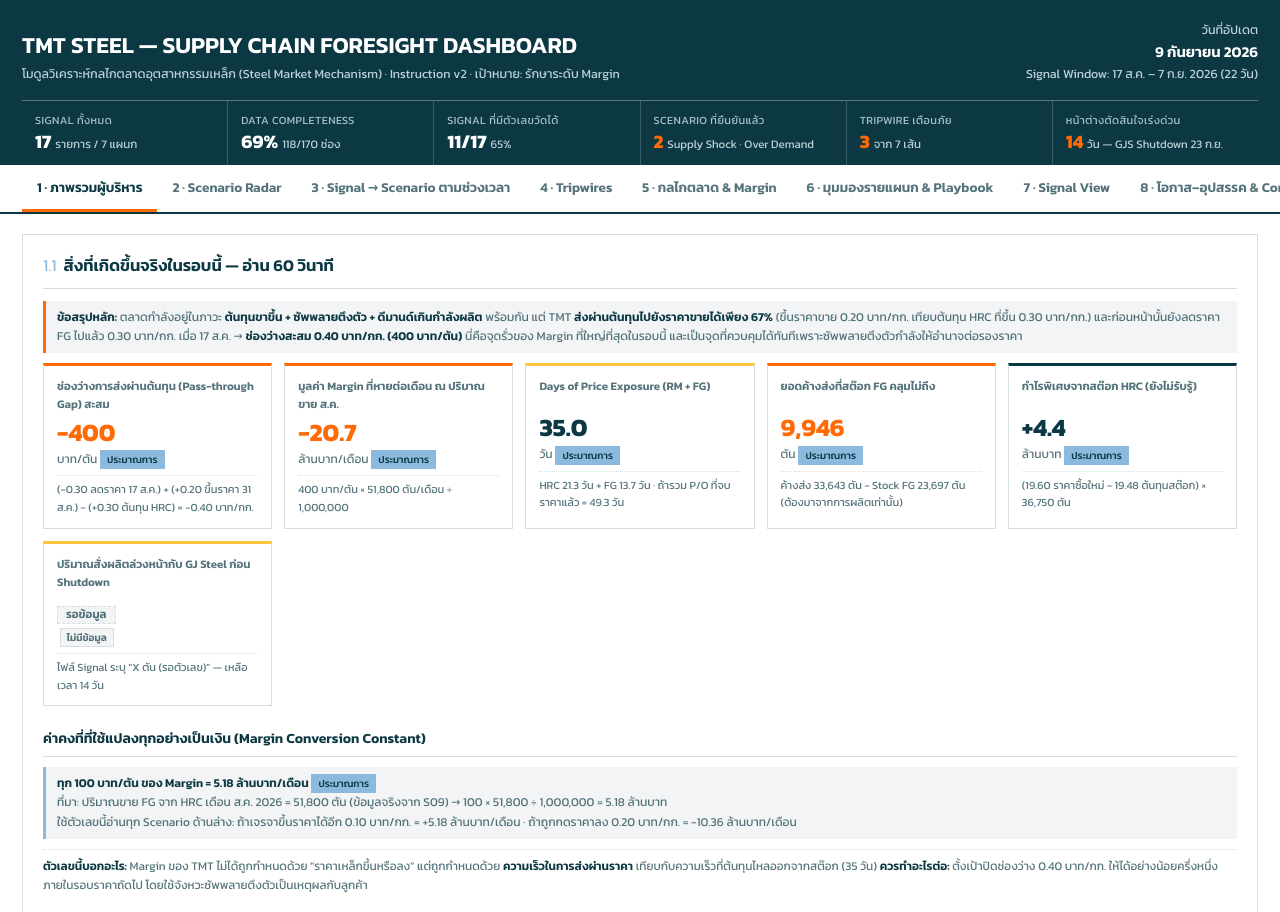
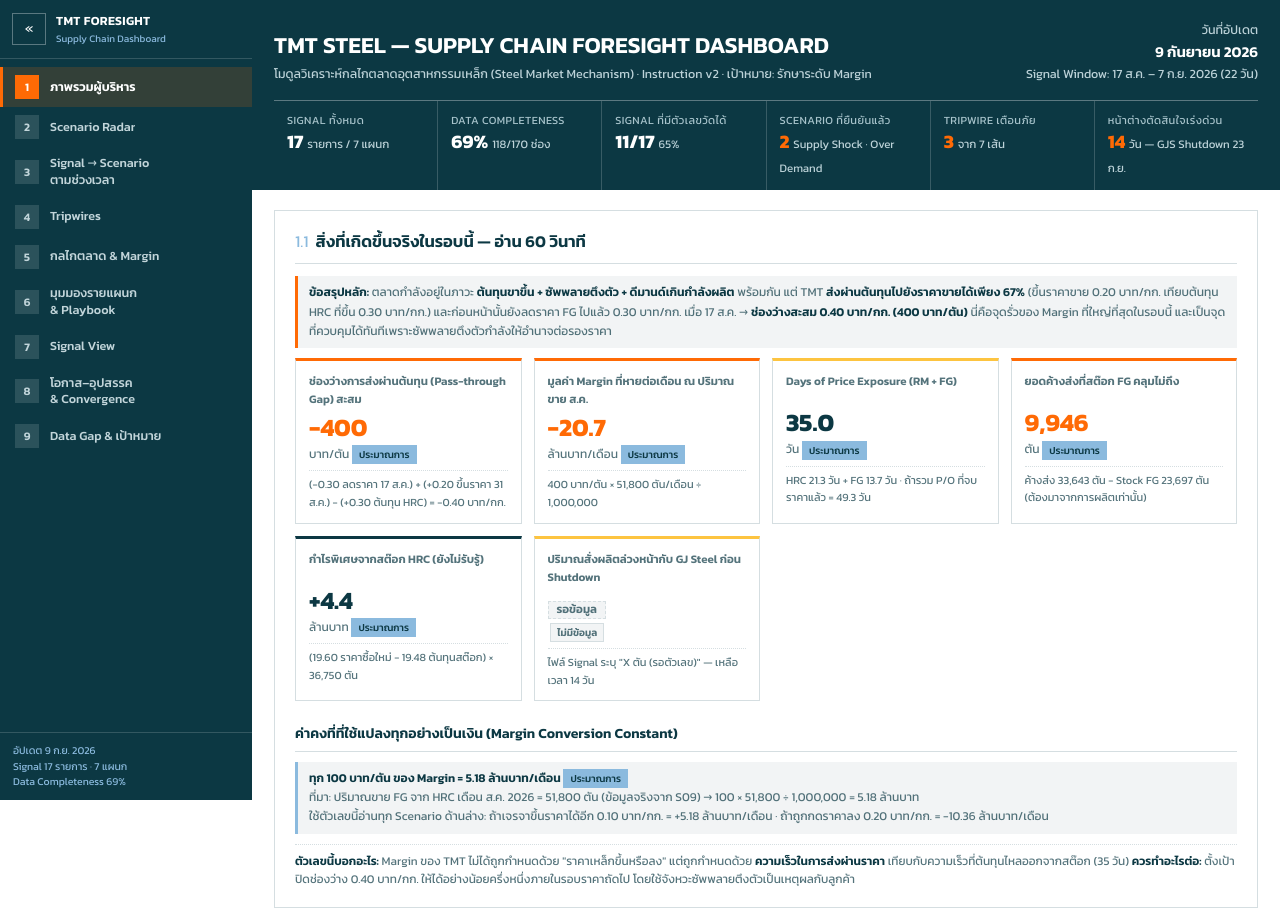
Before and after one commit to Ittinun-TMT/Project-Foresight-Supply-Chain, a plain HTML site: page index.html in a window 1280 px wide. Shown: the top 912 px of the page. Drawn offline with Linux system fonts and the light colour scheme.

Commit message:
Update index.html

```diff
--- a/index.html
+++ b/index.html
@@ -53,16 +53,37 @@
 .statbar .v small{font-size:11.5px;font-weight:400;color:#bcd2d8}
 .statbar .s.hot .v{color:var(--orange)}
 
-/* ---------- NAV ---------- */
-nav.tabs{position:sticky;top:0;z-index:40;background:var(--white);border-bottom:2px solid var(--navy)}
-nav.tabs .wrap{padding-bottom:0;display:flex;gap:0;overflow-x:auto}
-nav.tabs button{
-  appearance:none;border:0;background:transparent;color:var(--navy-70);
-  font-family:inherit;font-size:13.5px;font-weight:600;padding:12px 15px;cursor:pointer;
-  border-bottom:3px solid transparent;white-space:nowrap
-}
-nav.tabs button:hover{color:var(--navy)}
-nav.tabs button.on{color:var(--navy);border-bottom-color:var(--orange)}
+/* ---------- SIDEBAR ---------- */
+#sb{position:fixed;top:0;left:0;bottom:0;width:252px;background:var(--navy);color:#fff;
+   z-index:60;display:flex;flex-direction:column;overflow:hidden;transition:width .18s ease}
+body.sbc #sb{width:58px}
+#sb .sbtop{display:flex;align-items:center;gap:10px;padding:11px 12px;
+   border-bottom:1px solid rgba(255,255,255,.16);min-height:54px}
+#sbt{appearance:none;border:1px solid rgba(255,255,255,.32);background:transparent;color:#fff;
+   width:34px;height:32px;min-width:34px;cursor:pointer;font-size:14px;line-height:1;font-family:inherit;
+   display:flex;align-items:center;justify-content:center;padding:0}
+#sbt:hover{border-color:var(--orange);color:var(--orange)}
+#sb .brand{font-size:12.5px;font-weight:600;letter-spacing:.3px;white-space:nowrap;overflow:hidden}
+#sb .brand small{display:block;font-size:10px;font-weight:400;color:#8bbade;letter-spacing:0}
+#sbnav{flex:1;overflow-y:auto;overflow-x:hidden;padding:8px 0}
+#sbnav button{display:flex;align-items:center;gap:11px;width:100%;appearance:none;border:0;
+   background:transparent;color:#c2d5da;font-family:inherit;font-size:12.5px;font-weight:500;
+   text-align:left;padding:8px 12px;cursor:pointer;border-left:3px solid transparent;white-space:nowrap}
+#sbnav button:hover{background:rgba(255,255,255,.08);color:#fff}
+#sbnav button.on{background:rgba(255,106,5,.16);color:#fff;border-left-color:var(--orange);font-weight:600}
+#sbnav button .num{flex:0 0 auto;min-width:24px;height:24px;line-height:24px;text-align:center;
+   background:rgba(255,255,255,.13);font-size:11.5px;font-weight:600;font-variant-numeric:tabular-nums}
+#sbnav button.on .num{background:var(--orange);color:#fff}
+#sbnav button .lbl{overflow:hidden;text-overflow:ellipsis;line-height:1.35}
+#sb .sbfoot{padding:10px 13px;border-top:1px solid rgba(255,255,255,.16);font-size:10.5px;
+   color:#8bbade;line-height:1.5}
+body.sbc #sbnav button .lbl,body.sbc #sb .brand,body.sbc #sb .sbfoot{display:none}
+body.sbc #sbnav button{justify-content:center;padding:8px 0;border-left-width:0;border-right:3px solid transparent}
+body.sbc #sbnav button.on{border-right-color:var(--orange)}
+#main{margin-left:252px;transition:margin-left .18s ease}
+body.sbc #main{margin-left:58px}
+@media(max-width:980px){#main,body.sbc #main{margin-left:58px}
+  #sb{box-shadow:0 0 24px rgba(0,0,0,.35)}}
 
 /* ---------- LAYOUT ---------- */
 .panel{display:none}
@@ -138,7 +159,7 @@
 footer{border-top:2px solid var(--navy);margin-top:30px;padding-top:14px;font-size:11.5px;color:var(--navy-70)}
 
 /* ---------- shared alignment strip ---------- */
-.align{border:1px solid var(--navy);background:var(--white);margin:0 0 16px;position:sticky;top:47px;z-index:30;box-shadow:0 6px 14px -10px rgba(12,56,67,.5)}
+.align{border:1px solid var(--navy);background:var(--white);margin:0 0 16px;position:sticky;top:0;z-index:30;box-shadow:0 6px 14px -10px rgba(12,56,67,.5)}
 .align .ah{background:var(--navy);color:#fff;padding:5px 12px;font-size:12.5px;font-weight:600;display:flex;justify-content:space-between;flex-wrap:wrap;gap:8px}
 .align .ah span{color:#bcd2d8;font-weight:400}
 .align .ag{display:grid;grid-template-columns:repeat(auto-fit,minmax(150px,1fr))}
@@ -176,10 +197,31 @@
 .qlist{counter-reset:q;padding:0;margin:0;list-style:none}
 .qlist li{counter-increment:q;position:relative;padding:7px 0 7px 34px;border-bottom:1px solid var(--line);font-size:12.5px}
 .qlist li:before{content:counter(q);position:absolute;left:0;top:7px;width:22px;height:22px;line-height:22px;text-align:center;background:var(--navy);color:#fff;font-size:11px;font-weight:600}
-@media print{nav.tabs{display:none}.align{position:static}.panel{display:block!important}section.card{break-inside:avoid}}
+@media print{#sb{display:none}#main{margin-left:0}.align{position:static}.panel{display:block!important}section.card{break-inside:avoid}}
 </style>
 </head>
 <body>
+
+<aside id="sb">
+  <div class="sbtop">
+    <button id="sbt" type="button" title="ย่อ / ขยายเมนู" aria-label="ย่อหรือขยายเมนู">&#171;</button>
+    <div class="brand">TMT FORESIGHT<small>Supply Chain Dashboard</small></div>
+  </div>
+  <nav id="sbnav">
+    <button class="on" data-t="p1" title="ภาพรวมผู้บริหาร"><span class="num">1</span><span class="lbl">ภาพรวมผู้บริหาร</span></button>
+    <button data-t="p2" title="Scenario Radar"><span class="num">2</span><span class="lbl">Scenario Radar</span></button>
+    <button data-t="p9" title="Signal → Scenario ตามช่วงเวลา"><span class="num">3</span><span class="lbl">Signal &#8594; Scenario<br>ตามช่วงเวลา</span></button>
+    <button data-t="p3" title="Early Warning Tripwires"><span class="num">4</span><span class="lbl">Tripwires</span></button>
+    <button data-t="p4" title="กลไกตลาด และ Margin"><span class="num">5</span><span class="lbl">กลไกตลาด &amp; Margin</span></button>
+    <button data-t="p8" title="มุมมองรายแผนก และ Playbook"><span class="num">6</span><span class="lbl">มุมมองรายแผนก<br>&amp; Playbook</span></button>
+    <button data-t="p5" title="Signal View"><span class="num">7</span><span class="lbl">Signal View</span></button>
+    <button data-t="p6" title="โอกาส–อุปสรรค และ Convergence"><span class="num">8</span><span class="lbl">โอกาส–อุปสรรค<br>&amp; Convergence</span></button>
+    <button data-t="p7" title="Data Gap และเป้าหมาย"><span class="num">9</span><span class="lbl">Data Gap &amp; เป้าหมาย</span></button>
+  </nav>
+  <div class="sbfoot">อัปเดต 9 ก.ย. 2026<br>Signal 17 รายการ · 7 แผนก<br>Data Completeness 69%</div>
+</aside>
+
+<div id="main">
 
 <header class="hdr">
   <div class="wrap">
@@ -203,18 +245,6 @@
     </div>
   </div>
 </header>
-
-<nav class="tabs"><div class="wrap">
-  <button class="on" data-t="p1">1 · ภาพรวมผู้บริหาร</button>
-  <button data-t="p2">2 · Scenario Radar</button>
-  <button data-t="p9">3 · Signal → Scenario ตามช่วงเวลา</button>
-  <button data-t="p3">4 · Tripwires</button>
-  <button data-t="p4">5 · กลไกตลาด &amp; Margin</button>
-  <button data-t="p8">6 · มุมมองรายแผนก &amp; Playbook</button>
-  <button data-t="p5">7 · Signal View</button>
-  <button data-t="p6">8 · โอกาส–อุปสรรค &amp; Convergence</button>
-  <button data-t="p7">9 · Data Gap &amp; เป้าหมาย</button>
-</div></nav>
 
 <div class="wrap">
 <!-- ============ PANEL 1 : EXECUTIVE ============ -->
@@ -1448,7 +1478,7 @@
     chips.innerHTML='<button class="'+(cur==='ALL'?'on':'')+'" data-d="ALL">ภาพรวมทุกแผนก</button>'+
       DEPTS.map(function(d){return '<button class="'+(cur===d.id?'on':'')+'" data-d="'+d.id+'">'+d.name.split(' — ')[0]+'<span class="c">'+d.n+'</span></button>'}).join('');
     chips.querySelectorAll('button').forEach(function(b){b.onclick=function(){cur=b.dataset.d;render();
-      document.getElementById('p8').scrollIntoView({block:'start'});}});
+      window.scrollTo({top:0,behavior:'instant'});}});
     if(cur==='ALL'){body.innerHTML=overview();return;}
     var d=DEPTS.filter(function(x){return x.id===cur})[0];
     body.innerHTML=detail(d);
@@ -2368,10 +2398,26 @@
   ไฟล์เดียวจบ เปิดใช้งานแบบออฟไลน์ได้ · ฟอนต์ Kanit ฝังในไฟล์ · รอบถัดไปให้สร้างไฟล์ใหม่ชื่อ TMT_Foresight_Dashboard_YYYY-MM-DD.html โดยไม่เขียนทับไฟล์นี้
 </footer>
 </div>
+</div><!-- /#main -->
 
 <script>
 (function(){
-  var tabs = document.querySelectorAll('nav.tabs button');
+  /* ---- sidebar collapse ---- */
+  var btn = document.getElementById('sbt');
+  function setCollapsed(c){
+    document.body.classList.toggle('sbc', c);
+    btn.innerHTML = c ? '&#187;' : '&#171;';
+    btn.title = c ? 'ขยายเมนู' : 'ย่อเมนู';
+    try{ localStorage.setItem('tmt_sb', c ? '1' : '0'); }catch(e){}
+  }
+  var start = false;
+  try{ var v = localStorage.getItem('tmt_sb'); if(v !== null) start = (v === '1'); else start = window.innerWidth < 980; }
+  catch(e){ start = window.innerWidth < 980; }
+  setCollapsed(start);
+  btn.addEventListener('click', function(){ setCollapsed(!document.body.classList.contains('sbc')); });
+
+  /* ---- panel switching ---- */
+  var tabs = document.querySelectorAll('#sbnav button');
   tabs.forEach(function(b){
     b.addEventListener('click', function(){
       tabs.forEach(function(x){x.classList.remove('on')});
@@ -2380,6 +2426,7 @@
       var el = document.getElementById(b.dataset.t);
       if(el) el.classList.add('on');
       window.scrollTo({top:0,behavior:'instant'});
+      if(window.innerWidth < 980) setCollapsed(true);
     });
   });
   var fd = document.querySelectorAll('#fdept button');
```
